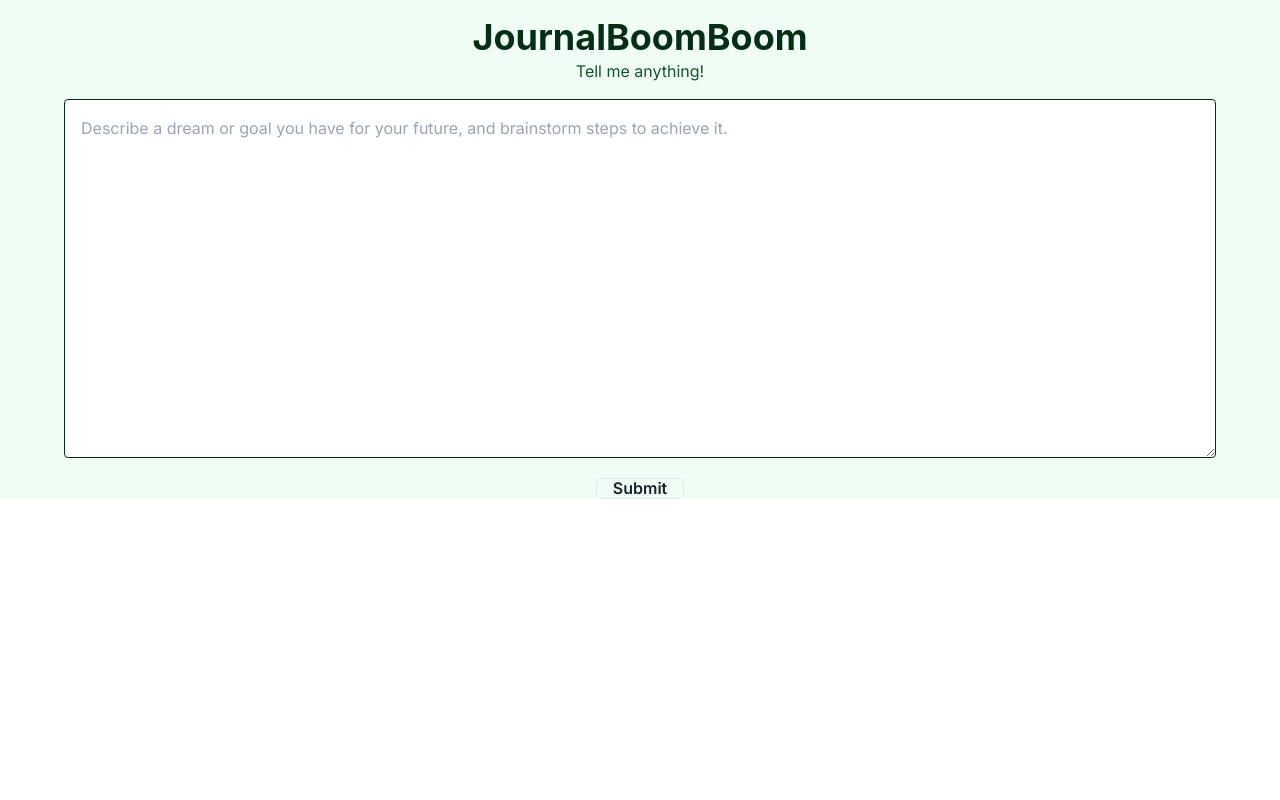
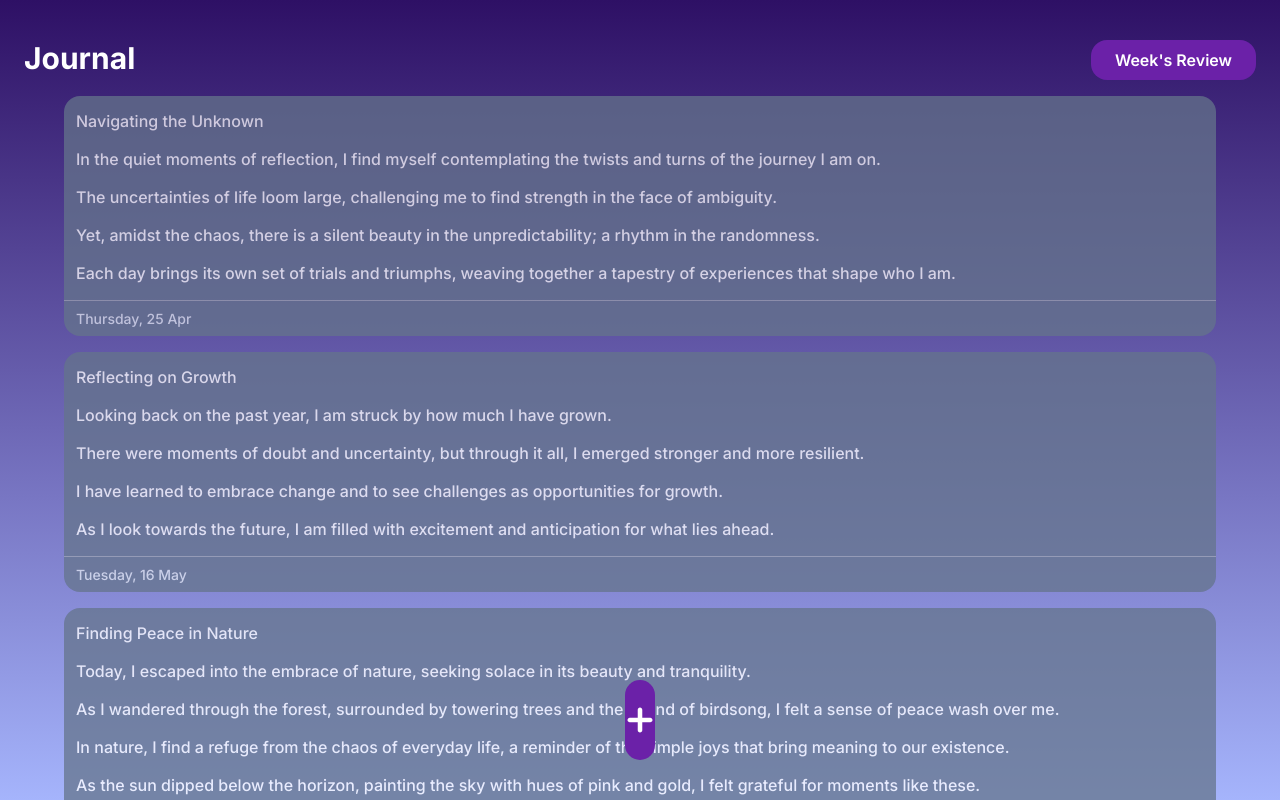
Before and after one commit to Project-Hackathons/GroundZero2024, a Next.js app in the folder frontend/: page / in a window 1280 px wide. Built offline with nearby package versions, Linux system fonts and the light colour scheme.

Commit message:
finished main page, doing journal entry page

```diff
--- /dev/null
+++ b/frontend/src/app/journal/page.tsx
@@ -0,0 +1,11 @@
+import JournalHeader from "@/components/JournalHeader";
+import JournalSpace from "@/components/JournalSpace";
+
+export default function Home() {
+  return (
+    <div className="h-screen p-6 overflow-scroll bg-gradient-to-b from-violet-950 to-indigo-300 flex flex-col gap-3">
+      <JournalHeader />
+      <JournalSpace />
+    </div>
+  );
+}
--- a/frontend/src/app/page.tsx
+++ b/frontend/src/app/page.tsx
@@ -1,11 +1,19 @@
-import Header from "@/components/Header";
-import JournalSpace from "@/components/JournalSpace";
+import React from "react";
+import Header from "@/components/main/Header";
+import Card from "@/components/main/Card";
+import { JournalEntries } from "@/data/JournalEntries";
+import AddJournalBtn from "@/components/main/AddJournalBtn";
 
-export default function Home() {
+const page = () => {
   return (
-    <div className="bg-green-50">
+    <div className="flex flex-col items-center h-screen overflow-scroll bg-gradient-to-b from-violet-950 to-indigo-300 subpixel-antialiased gap-4">
       <Header />
-      <JournalSpace />
+      {JournalEntries.map((value, i) => {
+        return <Card entry={value.entry} date={value.date} key={i} />;
+      })}
+      <AddJournalBtn />
     </div>
   );
-}
+};
+
+export default page;
--- a/frontend/src/components/Header.tsx
+++ /dev/null
@@ -1,12 +0,0 @@
-import { Heading, Text } from "@chakra-ui/react";
-
-const Header = () => {
-  return (
-    <div className="flex flex-col p-4 items-center">
-      <Heading className="text-green-950">JournalBoomBoom</Heading>
-      <Text className="text-green-900">Tell me anything!</Text>
-    </div>
-  );
-};
-
-export default Header;
--- /dev/null
+++ b/frontend/src/components/JournalHeader.tsx
@@ -0,0 +1,11 @@
+import React from "react";
+
+const JournalHeader = () => {
+  return (
+    <div className="pt-10">
+      <h1 className="text-white text-3xl font-bold">Entry</h1>
+    </div>
+  );
+};
+
+export default JournalHeader;
--- a/frontend/src/components/JournalSpace.tsx
+++ b/frontend/src/components/JournalSpace.tsx
@@ -1,49 +1,55 @@
 "use client";
-import { Button } from "@chakra-ui/react";
 import { AnalyseJournal } from "@/functions/AnalyseJournal";
+import Image from "next/image";
+import { journalPrompts } from "@/data/JournalPrompts";
+import { useState, useEffect } from "react";
 const JournalSpace = () => {
-  const journalPrompts = [
-    "What are three things you're grateful for today, and why?",
-    "Describe a recent challenge you faced and how you overcame it.",
-    "Reflect on a mistake you made recently. What did you learn from it?",
-    "Write about a person who has had a significant impact on your life.",
-    "If you could travel anywhere in the world, where would you go and why?",
-    "Describe your ideal day from start to finish.",
-    "Write about a book or movie that deeply resonated with you and why.",
-    "What are your top three values, and how do they influence your daily life?",
-    "Reflect on a time when you felt proud of yourself and what you accomplished.",
-    "Write a letter to your future self, detailing your hopes and aspirations.",
-    "Describe a place from your past that holds special memories for you.",
-    "What is one habit you would like to develop or change, and why?",
-    "Write about a recent act of kindness you witnessed or experienced.",
-    "Reflect on a moment when you felt truly at peace with yourself and the world around you.",
-    "What does success mean to you, and how do you measure it in your life?",
-    "Describe a dream or goal you have for your future, and brainstorm steps to achieve it.",
-    "Write about a time when you had to step out of your comfort zone. What did you learn?",
-    "Reflect on a difficult decision you had to make recently. How did you navigate it?",
-    "What role does self-care play in your life, and how do you practice it?",
-    "Write about something you're passionate about and why it's important to you.",
-  ];
-
-  const returnPrompt = () => {
+  const [journalEntry, setJournalEntry] = useState<string>("");
+  const [prompt, setPrompt] = useState<string>();
+  useEffect(() => {
     function getRandomInt(max: number) {
       return Math.floor(Math.random() * max);
     }
-    return journalPrompts[getRandomInt(journalPrompts.length)];
+    const returnPrompt = () => {
+      return journalPrompts[getRandomInt(journalPrompts.length)];
+    };
+    setPrompt(() => returnPrompt());
+  }, []);
+
+  const handleSubmit = () => {
+    AnalyseJournal(journalEntry);
+    //setJournalEntry to none
+    //start loading
   };
+
   return (
     <div className="flex flex-col items-center h-[400px] gap-5">
-      <textarea
-        className="w-[90%] border-[1px] h-[40000px] border-green-950 rounded p-4"
-        placeholder={returnPrompt()}
-      ></textarea>
-      <Button
-        variant="outline"
-        className="border-green-500"
-        onClick={() => AnalyseJournal()}
-      >
-        Submit
-      </Button>
+      <div className="w-full bg-gray-900 flex flex-col text-white text-sm rounded">
+        <p className="p-3 antialiased">{`AI Prompt: ${prompt}`}</p>
+        <textarea
+          className="bg-inherit w-full h-[400px] rounded rounded-t-none border-t-[1px] border-gray-400 p-4 resize-none outline-none text-white caret-indigo-600"
+          placeholder="Start Writing..."
+          value={journalEntry}
+          onChange={(e) => {
+            setJournalEntry(e.target.value);
+          }}
+        />
+      </div>
+      <div className="flex flex-between w-auto gap-4 items-center">
+        <button
+          className="bg-purple-800 text-white py-2 px-6 rounded-2xl font-semibold leading-5 flex items-center gap-2 "
+          onClick={() => console.log(journalEntry)}
+        >
+          <Image src="aiIcn.svg" alt="ai" width={25} height={25} />
+          Prompt!
+        </button>
+        <button
+          className="bg-purple-800 text-white py-2 px-6 h-fit rounded-2xl font-semibold"
+          onClick={() => handleSubmit}
+        >
+          Submit
+        </button>
+      </div>
     </div>
   );
 };
--- /dev/null
+++ b/frontend/src/components/main/AddJournalBtn.tsx
@@ -0,0 +1,12 @@
+import React from "react";
+import Image from "next/image";
+
+const AddJournalBtn = () => {
+  return (
+    <div className="w-auto fixed bg-purple-800 w-20 h-20 rounded-full bottom-10 text-white flex justify-center items-center">
+      <Image src="/plus.svg" width={30} height={30} alt="plus" />
+    </div>
+  );
+};
+
+export default AddJournalBtn;
--- /dev/null
+++ b/frontend/src/components/main/Card.tsx
@@ -0,0 +1,24 @@
+import React from "react";
+import { JournalEntriesType } from "@/data/JournalEntries";
+
+type CardType = JournalEntriesType & {
+  key: number;
+};
+
+const Card = ({ entry, date, key }: CardType) => {
+  return (
+    <div
+      key={key}
+      className="bg-slate-500 w-[90%] h-[30%] rounded-2xl opacity-75 flex flex-col"
+    >
+      <div className="leading-[19px] antialiased text-white h-[85%] px-3 py-4 text-ellipsis overflow-hidden font-medium">
+        <p dangerouslySetInnerHTML={{ __html: entry }}></p>
+      </div>
+      <div className="h-[15%] px-3 py-2 border-t-[1px] border-gray-400 text-sm text-slate-200 font-medium">
+        {date}
+      </div>
+    </div>
+  );
+};
+
+export default Card;
--- /dev/null
+++ b/frontend/src/components/main/Header.tsx
@@ -0,0 +1,12 @@
+const Header = () => {
+  return (
+    <div className="w-full pt-10 px-6 self-start flex justify-between">
+      <h1 className="text-white text-3xl font-bold">Journal</h1>
+      <button className="bg-purple-800 text-white py-2 px-6 rounded-2xl font-semibold">
+        Week&#39;s Review
+      </button>
+    </div>
+  );
+};
+
+export default Header;
--- /dev/null
+++ b/frontend/src/data/JournalEntries.ts
@@ -0,0 +1,32 @@
+export const JournalEntries: JournalEntriesType[] = [
+  {
+    entry:
+      "Navigating the Unknown<br/><br/>In the quiet moments of reflection, I find myself contemplating the twists and turns of the journey I am on.<br/><br/>The uncertainties of life loom large, challenging me to find strength in the face of ambiguity.<br/><br/>Yet, amidst the chaos, there is a silent beauty in the unpredictability; a rhythm in the randomness.<br/><br/>Each day brings its own set of trials and triumphs, weaving together a tapestry of experiences that shape who I am.<br/><br/>Sometimes, uncertainty feels like a heavy burden, weighing down my spirit with worry and doubt.<br/><br/>But then, there are moments of clarity, when I realize that uncertainty is not my enemy but my greatest teacher.<br/><br/>In the simple joys of everyday life, I find respite from the storm of uncertainty.<br/><br/>Whether it is the laughter of loved ones or the beauty of nature, these moments remind me that there is still magic in the world.<br/><br/>As I navigate the unknown, I am learning to embrace uncertainty as a companion rather than a foe.<br/><br/>With each step forward, I grow stronger, more resilient, more alive.",
+    date: "Thursday, 25 Apr",
+  },
+  {
+    entry:
+      "Reflecting on Growth<br/><br/>Looking back on the past year, I am struck by how much I have grown.<br/><br/>There were moments of doubt and uncertainty, but through it all, I emerged stronger and more resilient.<br/><br/>I have learned to embrace change and to see challenges as opportunities for growth.<br/><br/>As I look towards the future, I am filled with excitement and anticipation for what lies ahead.<br/><br/>I know that whatever comes my way, I will face it with courage and determination.",
+    date: "Tuesday, 16 May",
+  },
+  {
+    entry:
+      "Finding Peace in Nature<br/><br/>Today, I escaped into the embrace of nature, seeking solace in its beauty and tranquility.<br/><br/>As I wandered through the forest, surrounded by towering trees and the sound of birdsong, I felt a sense of peace wash over me.<br/><br/>In nature, I find a refuge from the chaos of everyday life, a reminder of the simple joys that bring meaning to our existence.<br/><br/>As the sun dipped below the horizon, painting the sky with hues of pink and gold, I felt grateful for moments like these.",
+    date: "Saturday, 9 June",
+  },
+  {
+    entry:
+      "A Moment of Clarity<br/><br/>Today, amidst the hustle and bustle of daily life, I experienced a moment of clarity.<br/><br/>In that brief instant, all the noise and confusion melted away, leaving behind a profound sense of peace.<br/><br/>In that moment, I understood that true happiness lies not in external achievements or possessions, but in the simple act of being present.<br/><br/>As I carry this newfound wisdom with me, I am filled with a renewed sense of purpose and gratitude for the gift of life.",
+    date: "Monday, 3 September",
+  },
+  {
+    entry:
+      "Embracing Imperfection<br/><br/>Today, I made peace with my imperfections.<br/><br/>For too long, I have struggled to meet impossible standards, constantly striving for perfection.<br/><br/>But today, I let go of the need to be flawless, embracing my flaws as part of what makes me human.<br/><br/>In accepting myself fully, I have found a newfound sense of freedom and self-compassion.<br/><br/>Today, I choose to celebrate my imperfections, knowing that they are what make me unique and beautiful.",
+    date: "Wednesday, 22 November",
+  },
+];
+
+export type JournalEntriesType = {
+  entry: string;
+  date: string;
+};
--- /dev/null
+++ b/frontend/src/data/JournalPrompts.ts
@@ -0,0 +1,17 @@
+export const journalPrompts = [
+  "What brings you joy?",
+  "Describe feeling understood.",
+  "How do you cope with overwhelm?",
+  "Define your success.",
+  "What values guide you?",
+  "Share a recent accomplishment.",
+  "What fears hold you back?",
+  "Describe a fulfilling interaction.",
+  "How do you nurture yourself?",
+  "Reflect on resilience.",
+  "Habits for stability?",
+  "Learnings from mistakes?",
+  "Prioritize self-care.",
+  "Role of gratitude?",
+  "Current challenge and compassion?",
+];
--- a/frontend/src/functions/AnalyseJournal.ts
+++ b/frontend/src/functions/AnalyseJournal.ts
@@ -1,8 +1,8 @@
 "use client";
-export async function AnalyseJournal() {
+export async function AnalyseJournal(journalEntry: string) {
   const url = "http://localhost:8000/entry-analysis";
   const formData = new FormData();
-  formData.append("entry", "hello");
+  formData.append("entry", journalEntry);
 
   const response = await fetch(url, {
     method: "POST",
```
Also changed, not shown: frontend/public/aiIcn.svg (added), frontend/public/plus.svg (added).
